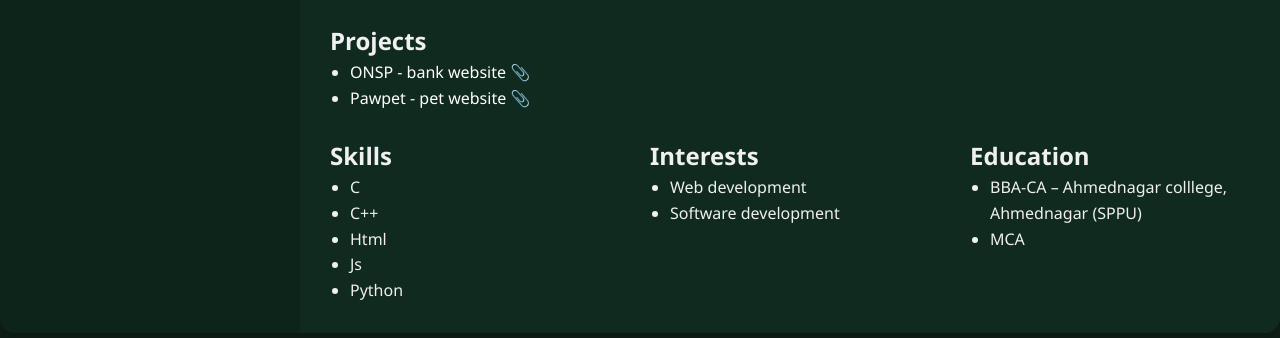
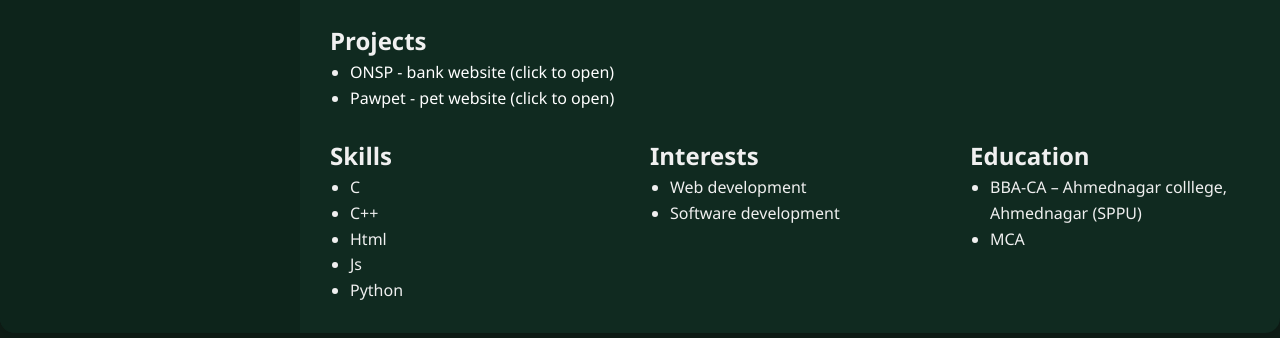
Before and after one commit to shivamNetke/portfolio, a plain HTML site: page index.html in a window 1280 px wide. Shown: the part 334-672 px from the top of the page. Drawn offline with Linux system fonts and the light colour scheme.

Commit message:
29-05-25

```diff
--- a/index.html
+++ b/index.html
@@ -220,12 +220,12 @@
           <ul>
             <li>
               <a href="https://serverofonspshivam.onrender.com/"
-                >ONSP - bank website 📎</a
+                >ONSP - bank website (click to open)</a
               >
             </li>
             <li>
               <a href="https://pawpet-1anb.onrender.com/"
-                >Pawpet - pet website 📎</a
+                >Pawpet - pet website (click to open)</a
               >
             </li>
           </ul>
```
